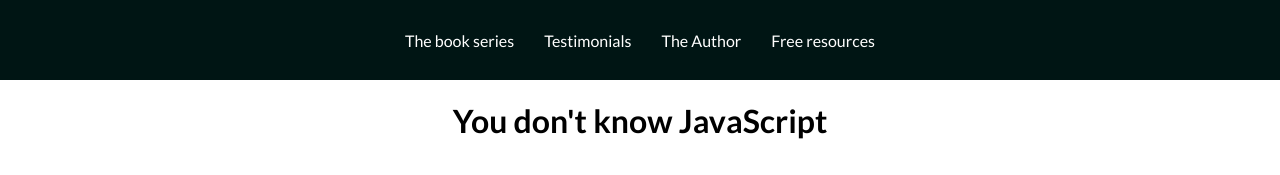
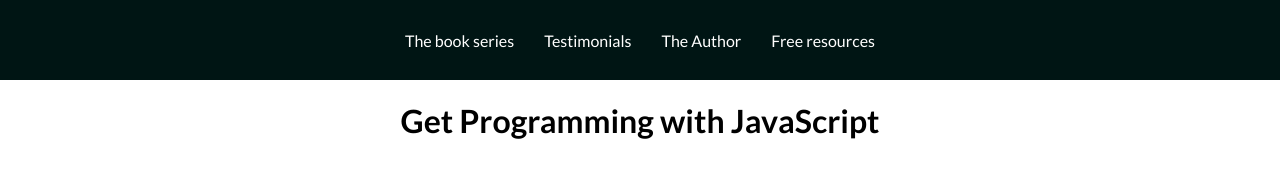
Before and after one commit to Ramdhei-codes/Product-landing, a plain HTML site: page index.html in a window 1280 px wide. Shown: the top 175 px of the page. Drawn offline with Linux system fonts and the light colour scheme.

Commit message:
Corrected title

```diff
--- a/index.html
+++ b/index.html
@@ -16,7 +16,7 @@
             <a href="" class="header__link">Free resources</a>
         </nav>
     </header>
-    <h1 class="title">You don't know JavaScript</h1>
+    <h1 class="title">Get Programming with JavaScript</h1>
     <section class="book">
         <figure class="book__imgContainer">
             <img src="https://images.manning.com/book/4/48bdbd0-19ed-4259-898b-88e9fd2b7a32/Larsen_hires.png" alt="" class="book__img">
```
